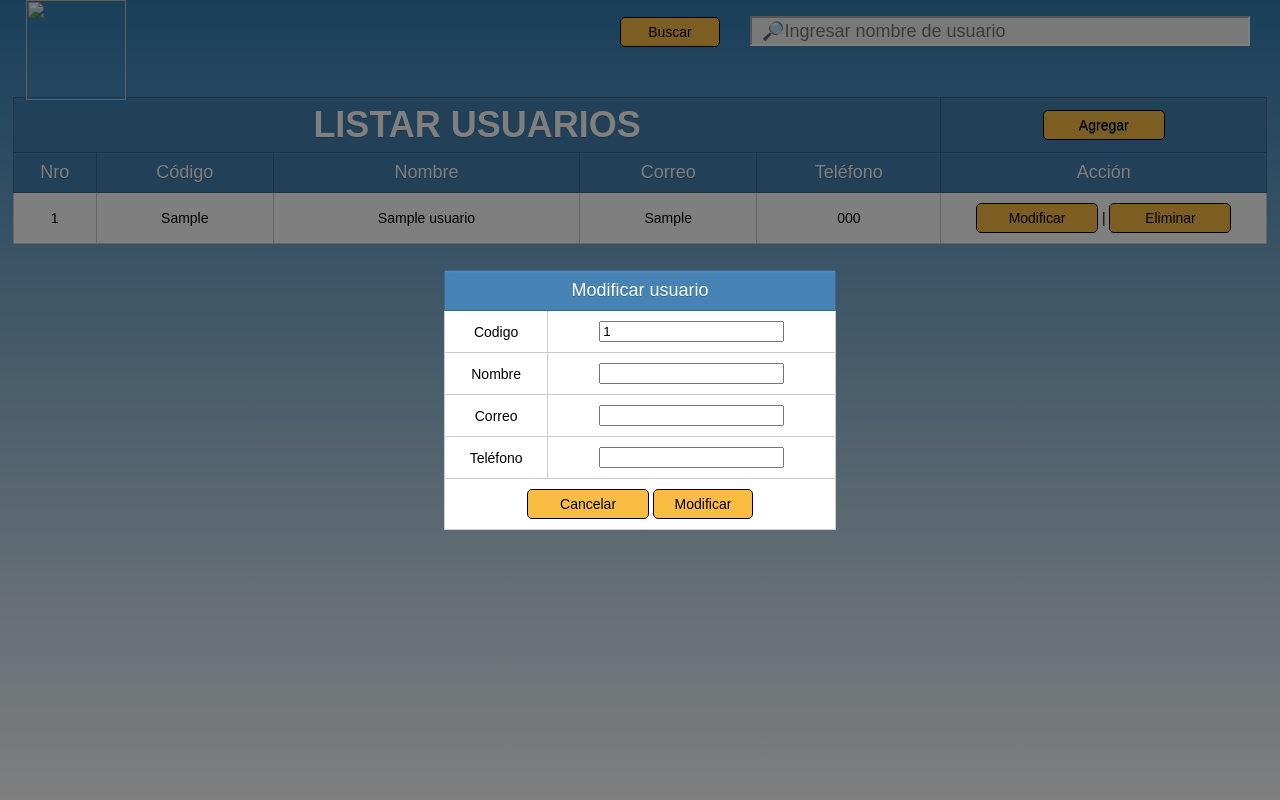
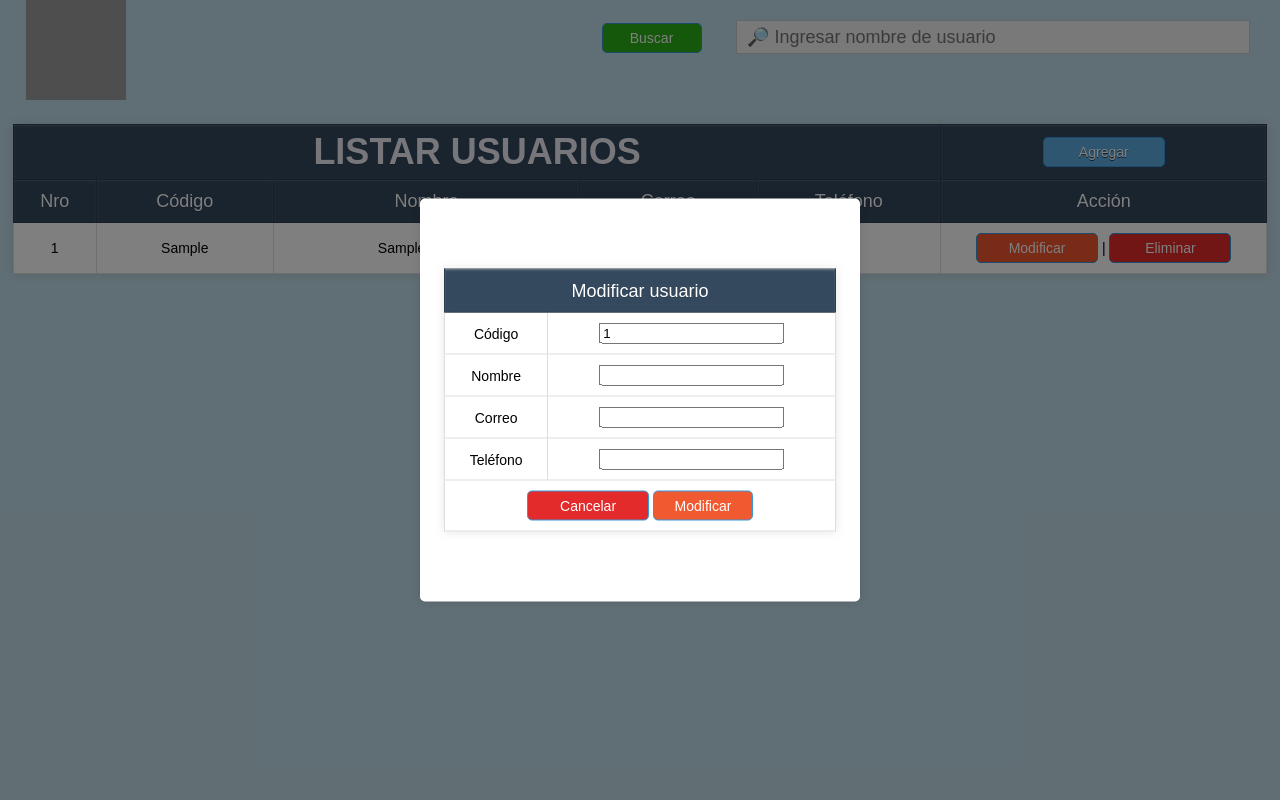
Before and after one commit to AlejandroCisnerosVillegas/Practica_04, a PHP site: page /editar.php?cod=1 in a window 1280 px wide. Run offline with PHP 8.4, Linux system fonts and the light colour scheme; tables that the repository leaves empty or names only in its code hold one stand-in row (values such as "Sample post"); data that the repository does not hold is empty; grey boxes are pictures that could not be loaded.

Commit message:
Add files via upload

```diff
--- a/conexion.php
+++ b/conexion.php
@@ -1,6 +1,5 @@
 <?php
-$conn = new mysqli("IP_Address","User","Password","DataBase_Name");
-
+	$conn = new mysqli("localhost","root","","general");
 	if($conn->connect_errno)
 	{
 		echo "No hay conexión: (" . $conn->connect_errno . ") " . $conn->connect_error;
--- a/editar.php
+++ b/editar.php
@@ -1,13 +1,9 @@
 <?php
     include_once("conexion.php");
     include_once("index.php");
-
     $codigo = $_GET['cod'];
-
     $querybuscar = mysqli_query($conn, "SELECT * FROM poject_17_usuarios WHERE cod=$codigo");
-
-while($mostrar = mysqli_fetch_array($querybuscar))
-{
+    while ($mostrar = mysqli_fetch_array($querybuscar)) {
         $codigo = $mostrar['cod'];
         $nombre = $mostrar['nom'];
         $correo = $mostrar['correo'];
@@ -17,18 +13,19 @@ while($mostrar = mysqli_fetch_array($querybuscar))
 <html>
     <head>
         <meta charset="UTF-8">
-        <link rel="shortcut icon" href="../../assets/img/Favicon-img.png">
-		<title>Practica 04</title>
+        <title>Sistema de Gestión de Usuarios</title>
+        <link href="../../assets/img/logo.png" rel="icon">
+        <link href="../../assets/img/logo-grande.png" rel="apple-touch-icon">
         <link rel="stylesheet" href="style.css">
     </head>
     <body>
     <div class="caja_popup2" id="formmodificar">
-  <form method="POST" class="contenedor_popup" >
+        <form method="POST" class="contenedor_popup">
             <table>
                 <tr><th colspan="2">Modificar usuario</th></tr>
                 <tr>
-                <td>Codigo</td>
-                <td><input type="text" name="txtcodigo" value="<?php echo $codigo;?>" required ></td>
+                    <td>Código</td>
+                    <td><input type="text" name="txtcodigo" value="<?php echo $codigo;?>" required></td>
                 </tr>
                 <tr>
                     <td>Nombre</td>
@@ -40,13 +37,12 @@ while($mostrar = mysqli_fetch_array($querybuscar))
                 </tr>
                 <tr>
                     <td>Teléfono</td>
-                <td><input type="text" name="txttelefono" value="<?php echo $telefono;?>"required></td>
+                    <td><input type="text" name="txttelefono" value="<?php echo $telefono;?>" required></td>
                 </tr>
                 <tr>
-
                     <td colspan="2">
-				<a href="index.php">Cancelar</a>
-				<input type="submit" name="btnmodificar" value="Modificar" onClick="javascript: return confirm('¿Deseas modificar a este usuario?');">
+                        <a style='background: #E32B2B;' href="index.php">Cancelar</a>
+                        <input style='background: #F15931;' type="submit" name="btnmodificar" value="Modificar" onClick="javascript: return confirm('¿Deseas modificar a este usuario?');">
                     </td>
                 </tr>
             </table>
@@ -54,20 +50,13 @@ while($mostrar = mysqli_fetch_array($querybuscar))
     </div>
     </body>
 </html>
-
 <?php
-
-	if(isset($_POST['btnmodificar']))
-{
+    if (isset($_POST['btnmodificar'])) {
         $codigo1 = $_POST['txtcodigo'];
-
-	$nombre1 	= $_POST['txtnombre'];
-    $correo1 	= $_POST['txtcorreo'];
-    $telefono1 	= $_POST['txttelefono'];
-
-    $querymodificar = mysqli_query($conn, "UPDATE poject_17_usuarios SET nom='$nombre1',correo='$correo1',tel='$telefono1' WHERE cod=$codigo1");
-
-  	echo "<script>window.location= 'index.php' </script>";
-
+        $nombre1 = $_POST['txtnombre'];
+        $correo1 = $_POST['txtcorreo'];
+        $telefono1 = $_POST['txttelefono'];
+        $querymodificar = mysqli_query($conn, "UPDATE poject_17_usuarios SET nom='$nombre1', correo='$correo1', tel='$telefono1' WHERE cod=$codigo1");
+        echo "<script>window.location= 'index.php'</script>";
     }
 ?>
--- a/index.php
+++ b/index.php
@@ -1,23 +1,32 @@
 <?php
 include_once("conexion.php");
 ?>
-
-<html>
+<!DOCTYPE html>
+<html lang="es">
     <head>
-<link rel="shortcut icon" href="../../assets/img/Favicon-img.png">
-		<title>Practica 04</title>
+        <title>Sistema de Gestión de Usuarios</title>
+        <link href="../../assets/img/logo.png" rel="icon">
+        <link href="../../assets/img/logo-grande.png" rel="apple-touch-icon">
         <meta charset="UTF-8">
         <link rel="stylesheet" href="style.css">
     </head>
     <body>
         <table>
-	<img src="../../assets/img/Favicon-Big-img.png">
+            <img src="../../assets/img/logo-grande.png" alt="Logo">
             <div id="barrabuscar">
                 <form method="POST">
-		<input type="submit" value="Buscar" name="btnbuscar"><input type="text" name="txtbuscar" id="cajabuscar" placeholder="&#128270;Ingresar nombre de usuario">
+                    <input style="background: #2BAF16;" type="submit" value="Buscar" name="btnbuscar">
+                    <input type="text" name="txtbuscar" id="cajabuscar" placeholder="&#128270; Ingresar nombre de usuario">
                 </form>
             </div>
-			<tr><th colspan="5"><h1>LISTAR USUARIOS</h1><th><a style="font-weight: normal; font-size: 14px;" onclick="abrirform()">Agregar</a></th></tr>
+            <tr>
+                <th colspan="5">
+                    <h1 style="color: #F0F0F8;">LISTAR USUARIOS</h1>
+                </th>
+                <th>
+                    <a style="font-weight: normal; font-size: 14px;" onclick="abrirform()">Agregar</a>
+                </th>
+            </tr>
             <tr>
                 <th>Nro</th>
                 <th>Código</th>
@@ -27,44 +36,45 @@ include_once("conexion.php");
                 <th>Acción</th>
             </tr>
             <?php
+            if (isset($_POST['btnbuscar'])) {
+                $buscar = $_POST['txtbuscar'];
+                $queryusuarios = mysqli_query($conn, "SELECT cod, nom, correo, tel FROM poject_17_usuarios WHERE nom LIKE '".$buscar."%'");
+            } else {
+                $queryusuarios = mysqli_query($conn, "SELECT * FROM poject_17_usuarios ORDER BY cod ASC");
+            }
 
-if(isset($_POST['btnbuscar']))
-{
-$buscar = $_POST['txtbuscar'];
-$queryusuarios = mysqli_query($conn, "SELECT cod,nom,correo,tel FROM poject_17_usuarios where nom like '".$buscar."%'");
-}
-else
-{
-$queryusuarios = mysqli_query($conn, "SELECT * FROM poject_17_usuarios ORDER BY cod asc");
-}
             $numerofila = 0;
-        while($mostrar = mysqli_fetch_array($queryusuarios))
-		{    $numerofila++;
+            while ($mostrar = mysqli_fetch_array($queryusuarios)) {
+                $numerofila++;
                 echo "<tr>";
                 echo "<td>".$numerofila."</td>";
                 echo "<td>".$mostrar['cod']."</td>";
                 echo "<td>".$mostrar['nom']."</td>";
                 echo "<td>".$mostrar['correo']."</td>";
                 echo "<td>".$mostrar['tel']."</td>";
-            echo "<td style='width:26%'><a href=\"editar.php?cod=$mostrar[cod]\">Modificar</a> | <a href=\"eliminar.php?cod=$mostrar[cod]\" onClick=\"return confirm('¿Estás seguro de eliminar a $mostrar[nom]?')\">Eliminar</a></td>";
+                echo "<td style='width:26%'>
+                        <a style='background: #F15931;' href=\"editar.php?cod=$mostrar[cod]\">Modificar</a> |
+                        <a style='background: #E32B2B;' href=\"eliminar.php?cod=$mostrar[cod]\" onClick=\"return confirm('¿Estás seguro de eliminar a $mostrar[nom]?')\">Eliminar</a>
+                    </td>";
+                echo "</tr>";
             }
             ?>
         </table>
         <script>
             function abrirform() {
                 document.getElementById("formregistrar").style.display = "block";
-
             }
 
             function cancelarform() {
                 document.getElementById("formregistrar").style.display = "none";
             }
-
         </script>
         <div class="caja_popup" id="formregistrar">
             <form action="agregar.php" class="contenedor_popup" method="POST">
                 <table>
-		<tr><th colspan="2">Nuevo usuario</th></tr>
+                    <tr>
+                        <th colspan="2">Nuevo usuario</th>
+                    </tr>
                     <tr>
                         <td>Nombre</td>
                         <td><input type="text" name="txtnombre" required></td>
@@ -79,7 +89,7 @@ function cancelarform() {
                     </tr>
                     <tr>
                         <td colspan="2">
-				   <button type="button" onclick="cancelarform()">Cancelar</button>
+                            <button style="background: #E32B2B;" type="button" onclick="cancelarform()">Cancelar</button>
                             <input type="submit" name="btnregistrar" value="Registrar" onClick="javascript: return confirm('¿Deseas registrar a este usuario?');">
                         </td>
                     </tr>
--- a/style.css
+++ b/style.css
@@ -1,129 +1,126 @@
-body
-{
-    background: linear-gradient(to bottom, #3380B5, white);
-	font-family: sans-serif;
-	margin:0;
-	padding:0;
+body {
+    background: #c2deeb;
+    font-family: 'Arial', sans-serif;
+    margin: 0;
+    padding: 0;
     height: 100%;
     width: 100%;
     display: flex;
     flex-direction: column;
 }
-table
-{
-	text-align:center;
+table {
+    text-align: center;
     width: 98%;
     border-collapse: collapse;
-    border: 1px solid black;
-	margin:50px auto;
+    border: 1px solid #ccc;
+    margin: 50px auto;
     background: white;
+    box-shadow: 0 0 10px rgba(0, 0, 0, 0.1);
 }
-th
-{
-    background: steelblue;
+th {
+    background: #34495e;
     height: 40px;
     font-weight: lighter;
-    text-shadow: 0 1px 0 #38678f;
+    text-shadow: 0 1px 0 #2c3e50;
     color: white;
-    border: 1px solid #38678f;
-    box-shadow: inset 0px 1px 2px #568ebd;
+    border: 1px solid #2c3e50;
+    box-shadow: inset 0px 1px 2px #566573;
     transition: all 0.2s;
     font-size: 18px;
-
 }
-tr
-{
-    border-bottom: 1px solid #cccccc;
-	width:100%;
+tr {
+    border-bottom: 1px solid #ddd;
+    width: 100%;
 }
-td
-{
-    border: 1px solid #cccccc;
+td {
+    border: 1px solid #ddd;
     padding: 10px;
     transition: all 0.2s;
     font-size: 14px;
 }
-a,input[type="submit"],button
-{
+a,
+input[type="submit"],
+button {
     font-size: 14px;
-	text-align:center;
+    text-align: center;
     width: 100px;
     display: inline-block;
-	background-color:#FABD44;
+    background-color: #5dade2;
     padding: 6px 10px;
-	border-radius:5px;
+    border-radius: 5px;
     text-decoration: none;
-	color:black;
-	border:1px solid black;
-	cursor:pointer;
+    color: white;
+    border: 1px solid #3498db;
+    cursor: pointer;
 }
-h1
-{
-	font-family: sans-serif;
-	margin:5px;
+a:hover,
+input[type="submit"]:hover,
+button:hover {
+    background-color: #3498db;
+    border-color: #2980b9;
 }
-label
-{
-	width:250px;
-	background-color:#009BFF;
+h1 {
+    font-family: 'Arial', sans-serif;
+    margin: 5px;
+    color: #2c3e50;
+}
+label {
+    width: 250px;
+    background-color: #5dade2;
     padding: 20px;
-	color:white;
-	font-size:24px;
+    color: white;
+    font-size: 24px;
     margin: 20px;
     font-weight: lighter;
-	border-radius:5px;
-	border:2px solid #f3f3f3;
+    border-radius: 5px;
+    border: 2px solid #3498db;
 }
-
-.caja_popup
-{
+.caja_popup {
     display: none;
     position: absolute;
-	padding:0;
-	background-color:rgba(0, 0, 0, 0.5);
-	width:100%;
-	height:100%;
+    padding: 0;
+    background-color: rgba(0, 0, 0, 0.5);
+    width: 100%;
+    height: 100%;
 }
-.contenedor_popup
-{
+.contenedor_popup {
     border-radius: 5px;
     top: 50%;
     left: 50%;
     position: absolute;
-	transform: translate(-50%,-50%);
-	width:400px;
-	border-radius: 5px;
+    transform: translate(-50%, -50%);
+    width: 400px;
+    background: white;
+    padding: 20px;
+    box-shadow: 0 0 10px rgba(0, 0, 0, 0.1);
     transition: all 0.2s;
 }
-img
-{
-	width:100px;
-	height:100px;
-	float:left;
-	position:absolute;
-	margin-left:2%;
+img {
+    width: 100px;
+    height: 100px;
+    float: left;
+    position: absolute;
+    margin-left: 2%;
 }
-.caja_popup2
-{
+.caja_popup2 {
     display: block;
     position: absolute;
-	padding:0;
-	background-color:rgba(0, 0, 0, 0.5);
-	width:100%;
-	height:100%;
+    padding: 0;
+    background-color: rgba(0, 0, 0, 0.5);
+    width: 100%;
+    height: 100%;
 }
-#barrabuscar
-{
-	color:white;
-	text-align:right;
+#barrabuscar {
+    color: #2c3e50;
+    text-align: right;
+    margin: 20px 0;
 }
-#cajabuscar
-{
-	width:500px;
-	height:30px;
-	font-size:18px;
-	background-color:#f3f3f3;
-	border-color:white;
-	padding-left:10px;
+#cajabuscar {
+    width: 500px;
+    height: 30px;
+    font-size: 18px;
+    background-color: #f3f3f3;
+    border: 1px solid #ccc;
+    padding-left: 10px;
     margin: 0px 30px;
 }
```
Also changed, not shown: agregar.php (+1 -6 lines), eliminar.php (+4 -8 lines). Lines whose indentation alone changed are shown as unchanged.
